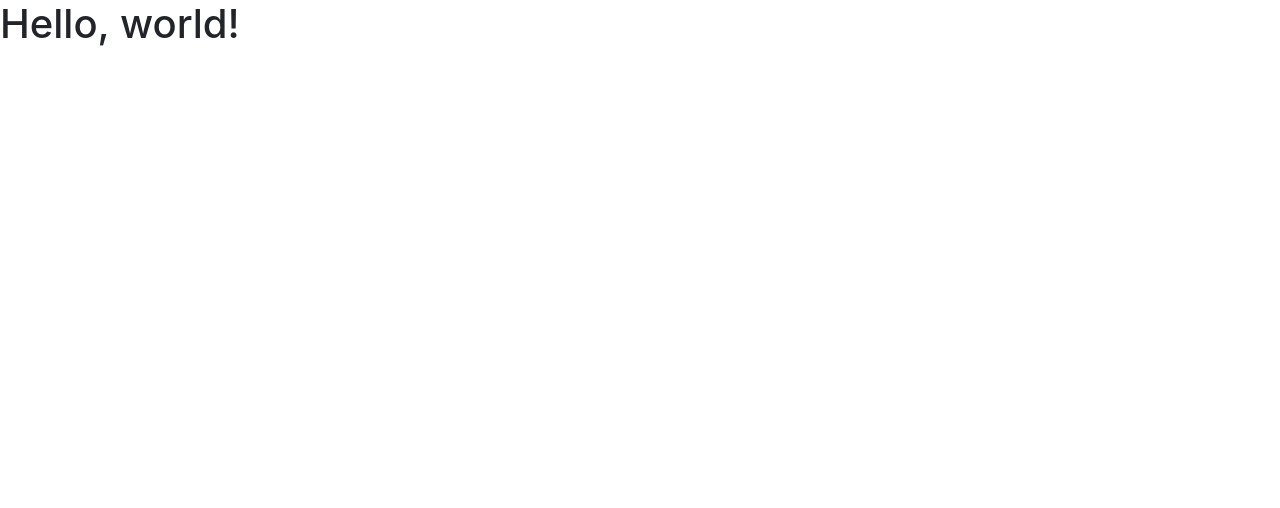
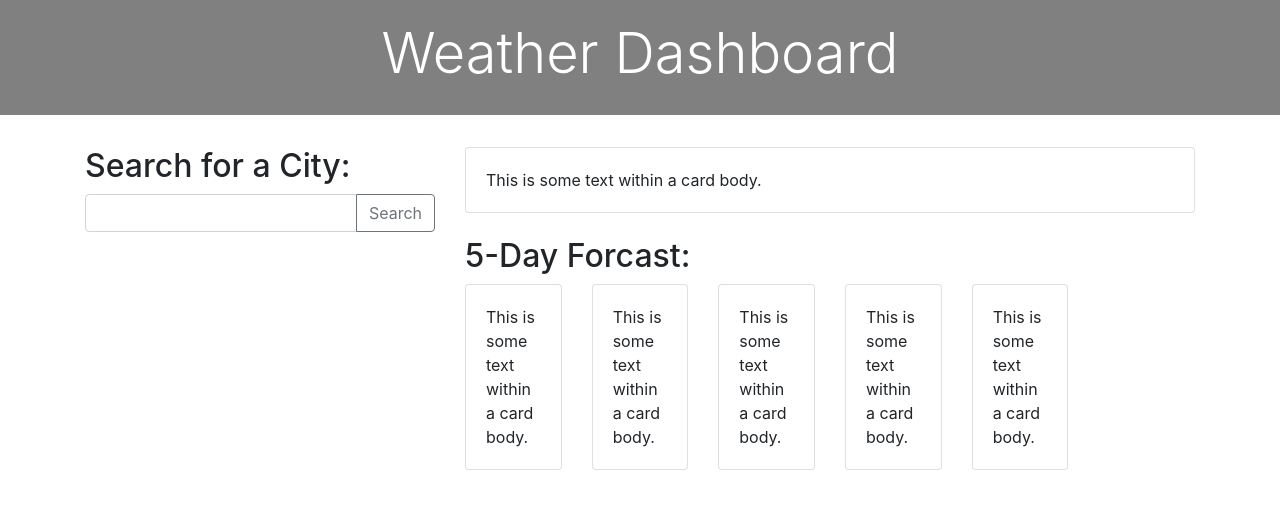
Before and after one commit to lpenenburgh/Weather-Dashboard, a plain HTML site: page index.html in a window 1280 px wide. Drawn offline with nearby package versions, Linux system fonts and the light colour scheme.

Commit message:
html skeleton

```diff
--- a/assets/style.css
+++ b/assets/style.css
@@ -0,0 +1,7 @@
+.jumbotron {
+    text-align: center;
+    background-color: grey;
+    color: white;
+    border-radius: 0;
+    padding: 20px;
+  }
--- a/index.html
+++ b/index.html
@@ -16,7 +16,77 @@
 </head>
 
 <body>
-    <h1>Hello, world!</h1>
+    <div class="jumbotron jumbotron-fluid">
+        <div class="container">
+            <h1 class="display-4">Weather Dashboard</h1>
+        </div>
+    </div>
+
+    <div class="container">
+        <div class="row">
+            <div class="col-4">
+                <h2>Search for a City:</h2>
+                <div class="input-group mb-3">
+                    <input type="text" class="form-control" placeholder=""
+                        aria-label="Recipient's username" aria-describedby="button-addon2">
+                    <div class="input-group-append">
+                        <button class="btn btn-outline-secondary" type="button" id="button-addon2">Search</button>
+                    </div>
+                </div>
+            </div>
+            <div class="col-8">
+                <div class="row">
+                    <div class="col-12">
+                        <div class="card" id="bigCard">
+                            <div class="card-body">
+                                This is some text within a card body.
+                            </div>
+                        </div>
+                        <br>
+                        <h2>5-Day Forcast:</h2>
+                        <div class="row">
+                            <div class="col-2">
+                                <div class="card" id="cardOne">
+                                    <div class="card-body">
+                                        This is some text within a card body.
+                                    </div>
+                                </div>
+                            </div>
+                            <div class="col-2">
+                                <div class="card" id="cardTwo">
+                                    <div class="card-body">
+                                        This is some text within a card body.
+                                    </div>
+                                </div>
+                            </div>
+                            <div class="col-2">
+                                <div class="card" id="cardThree">
+                                    <div class="card-body">
+                                        This is some text within a card body.
+                                    </div>
+                                </div>
+                            </div>
+                            <div class="col-2">
+                                <div class="card" id="cardFour">
+                                    <div class="card-body">
+                                        This is some text within a card body.
+                                    </div>
+                                </div>
+                            </div>
+                            <div class="col-2">
+                                <div class="card" id="cardFive">
+                                    <div class="card-body">
+                                        This is some text within a card body.
+                                    </div>
+                                </div>
+                            </div>
+                        </div>
+                    </div>
+                </div>
+            </div>
+        </div>
+    </div>
+
 
 
 
@@ -28,7 +98,7 @@
         integrity="sha384-Piv4xVNRyMGpqkS2by6br4gNJ7DXjqk09RmUpJ8jgGtD7zP9yug3goQfGII0yAns"
         crossorigin="anonymous"></script>
 
-<script src="assets/script.js"></script>
+    <script src="assets/script.js"></script>
 </body>
 
 </html>
```
